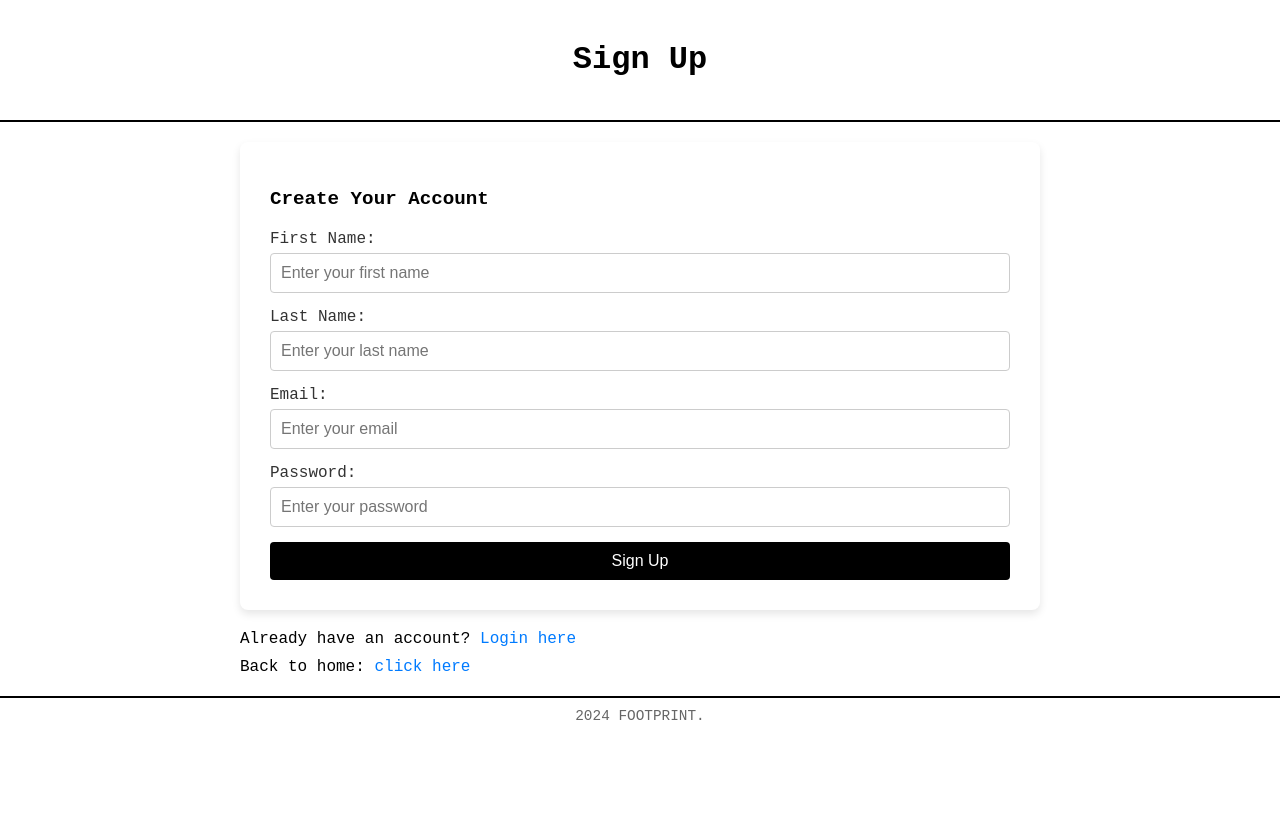
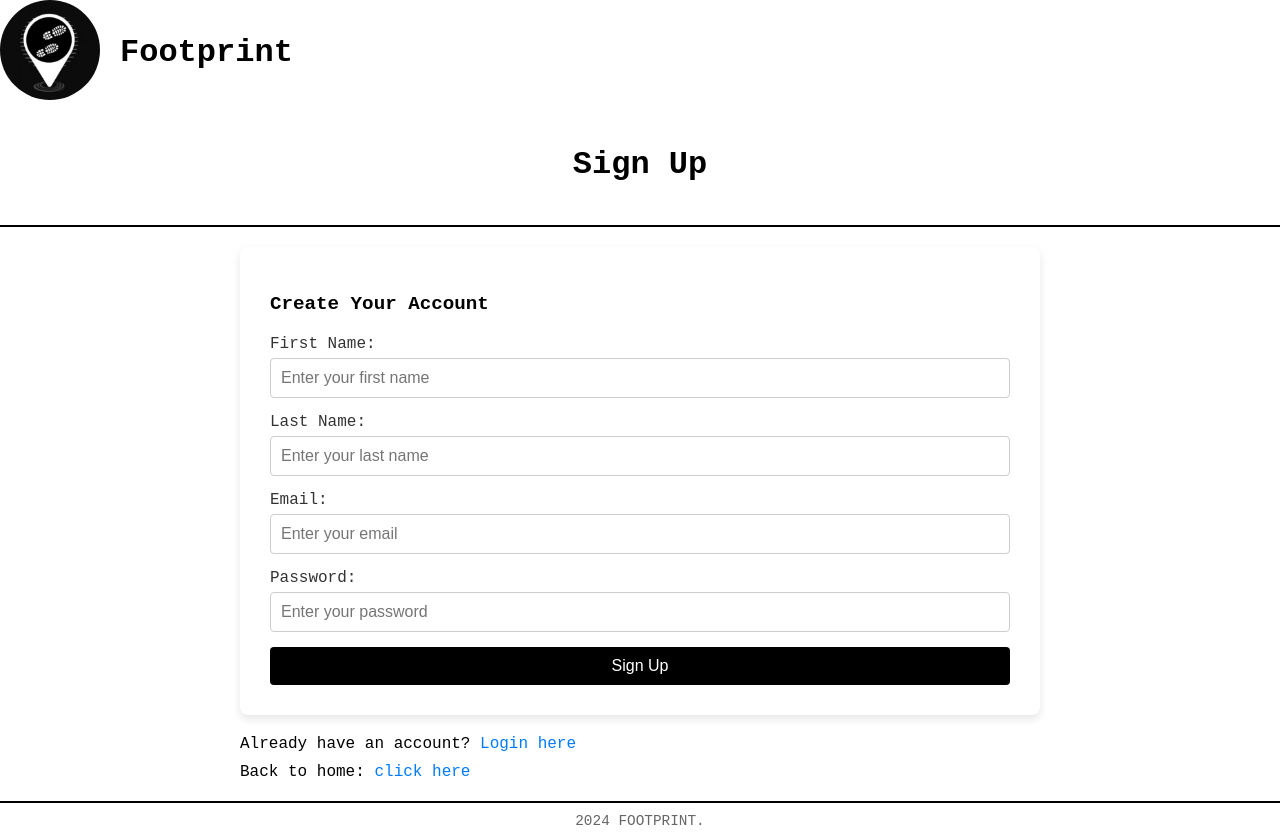
Before and after one commit to Grewestr/CSC-4996-Footprint-Public, a Django app: template footprint/home/templates/home/signup.html in a window 1280 px wide. Before the commit the page ends 720 px from the top, so only its background shows below. Run offline with Django 3.2, Linux system fonts and the light colour scheme; the template is opened without the code that fills it, so the values that code supplies are empty.

Commit message:
login, sigup and account pages
Login and signup : added logo and app name to page header
created a basic html page for account,html

```diff
--- a/footprint/home/static/css/signup.css
+++ b/footprint/home/static/css/signup.css
@@ -140,3 +140,36 @@ a:hover {
   margin: 0;
   font-size: 0.9em;
 }
+
+
+.logo-and-title {
+  display: flex;
+  align-items: center;
+}
+
+/* Styles for the clickable logo in the header */
+.logo-link {
+  display: inline-block;
+  margin-right: 20px;
+}
+
+/* Styles for the logo image, including hover effects */
+.logo-image {
+  max-width: 100px;
+  height: auto;
+  border-radius: 50%;
+  cursor: pointer;
+  transition: opacity 0.3s;
+}
+
+.logo-image:hover {
+  opacity: 0.8;
+}
+
+/* Styling for the site tittle, setting font size and weight */
+.site-title {
+  font-size: 1.8em;
+  font-weight: 700;
+  color: #000;
+  margin: 0;
+}
--- a/footprint/home/templates/home/signup.html
+++ b/footprint/home/templates/home/signup.html
@@ -9,6 +9,15 @@
     <link rel="stylesheet" href="{% static 'css/passw_validation.css' %}">
     <link rel="stylesheet" href="{% static 'css/signup.css' %}">
     <script src="{% static 'js/passw_validation.js' %}"></script>
+    <div class="container">
+        <div class="logo-and-title">
+            <!-- Logo linked to homepage -->
+            <a href="{% url 'homepage' %}" class="logo-link">
+                <img src="{% static 'images/logo.png' %}" alt="Footprint Logo" class="logo-image">
+            </a>
+            <!-- Site Title -->
+            <h1 class="site-title">Footprint</h1>
+        </div>
 </head>
 <body class="signup-page">
     <!-- ================================
--- a/footprint/venv_steps.txt
+++ b/footprint/venv_steps.txt
@@ -11,7 +11,7 @@ python3 -m venv venv
 ___________________________________________________
 Step 2: Go to footprint directory and Activate the Virtual Environment:
 On Windows:
-...\venv\Scripts\activate
+..\..\venv\Scripts\activate
 
 On macOS/Linux:
 source venv/bin/activate
```
Also changed, not shown: footprint/home/static/css/login.css (+35 -0 lines), footprint/home/templates/home/login.html (+10 -0 lines).
